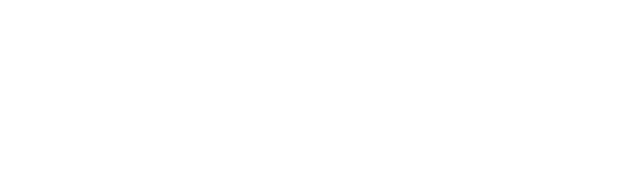
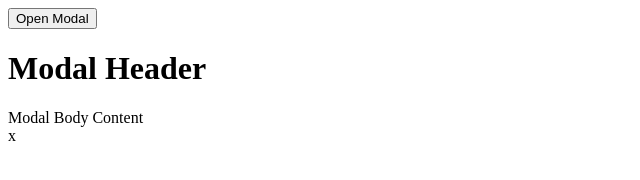
Before and after one commit to acciojob/css-modal-DeepHiwase, a website: page main.html in a window 1280 px wide. Shown: the whole page, without its empty margins (0-640 px from the left). Drawn offline with Linux system fonts and the light colour scheme.

Commit message:
created a submission

```diff
--- a/main.html
+++ b/main.html
@@ -8,6 +8,16 @@
 
 <body>
 	<!-- the entire body must be written by student -->
+	<button id='openModal'>Open Modal</button>
+	<div class='modal'>
+		<div class='modal-content'>
+			<h1>Modal Header</h1>
+			<div class='modal-body'>
+				<div>Modal Body Content</div>
+				<div>x</div>
+			</div>
+		</div>
+	</div>
     <script type="text/javascript" src="./script.js">
 </script>
 
--- a/styles.css
+++ b/styles.css
@@ -1 +1,6 @@
 /*  your css code here. If applicable */
+
+.modal {
+	width: 100vw;
+	width: 100vh;
+}
```
Also changed, not shown: script.js (line endings or trailing spaces).
